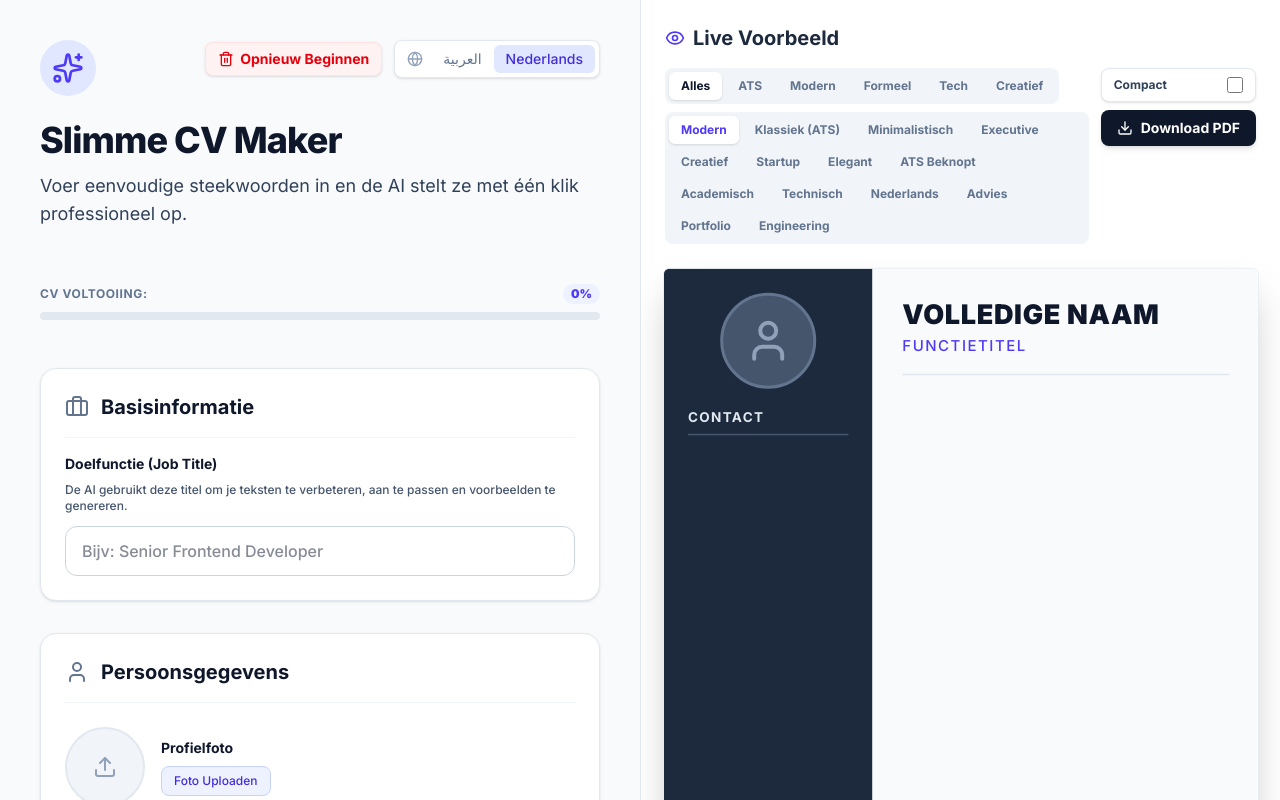
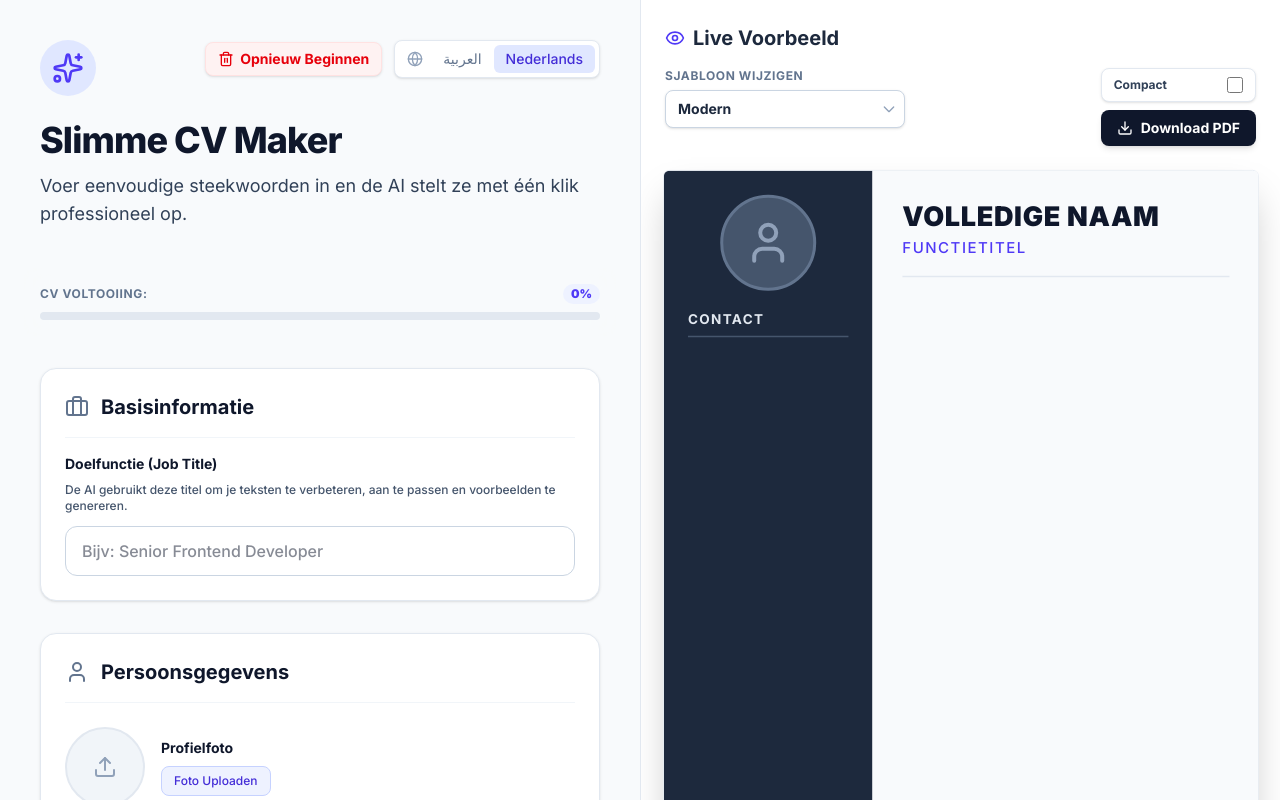
Before and after one commit to abdusari397-hue/ai-cv-builder, a Next.js app: page / in a window 1280 px wide. Built offline with nearby package versions, Linux system fonts and the light colour scheme.

Commit message:
style: replace template buttons with a compact dropdown selector to save space

```diff
--- a/src/components/CVPreview.tsx
+++ b/src/components/CVPreview.tsx
@@ -137,30 +137,30 @@ export default function CVPreview() {
           {t.livePreview}
         </h2>
         <div className="flex items-start justify-between gap-3">
-          <div className="flex-1 space-y-2">
-            <div className="flex flex-wrap items-center gap-1 bg-slate-100 p-1 rounded-lg w-fit">
-              {categories.map((category) => (
-                <button
-                  key={category.id}
-                  onClick={() => setActiveCategory(category.id)}
-                  className={`px-3 py-1.5 text-xs font-bold rounded-md transition-all ${activeCategory === category.id ? 'bg-white text-slate-900 shadow-sm' : 'text-slate-500 hover:text-slate-700'}`}
+          <div className="flex-1">
+            <div className="flex flex-col gap-1.5 w-full max-w-[240px]">
+              <label className="text-xs font-bold text-slate-500 uppercase tracking-wider">{t.changeTemplate || 'Change Template'}</label>
+              <div className="relative">
+                <select
+                  value={templateId}
+                  onChange={(e) => setTemplateId(e.target.value)}
+                  className="w-full bg-white border border-slate-300 rounded-lg px-3 py-2 pr-8 text-sm font-bold text-slate-800 outline-none focus:ring-2 focus:ring-indigo-500 focus:border-indigo-500 shadow-sm cursor-pointer appearance-none transition-all"
+                  dir={language === 'ar' ? 'rtl' : 'ltr'}
                 >
-                  {category.label}
-                </button>
-              ))}
-            </div>
-
-            {/* Template Switcher */}
-            <div className="flex flex-wrap items-center gap-1 bg-slate-100 p-1 rounded-lg">
-              {visibleTemplates.map((template) => (
-                <button
-                  key={template.id}
-                  onClick={() => setTemplateId(template.id)}
-                  className={`px-3 py-1.5 text-xs font-bold rounded-md transition-all ${templateId === template.id ? 'bg-white text-indigo-600 shadow-sm' : 'text-slate-500 hover:text-slate-700'}`}
-                >
-                  {template.label}
-                </button>
-              ))}
+                  {categories.filter(c => c.id !== 'all').map(category => (
+                    <optgroup key={category.id} label={category.label}>
+                      {templates.filter(temp => temp.category === category.id).map(template => (
+                        <option key={template.id} value={template.id}>
+                          {template.label}
+                        </option>
+                      ))}
+                    </optgroup>
+                  ))}
+                </select>
+                <div className={`absolute inset-y-0 ${language === 'ar' ? 'left-0 pl-2' : 'right-0 pr-2'} flex items-center pointer-events-none`}>
+                  <svg className="w-4 h-4 text-slate-400" fill="none" stroke="currentColor" viewBox="0 0 24 24"><path strokeLinecap="round" strokeLinejoin="round" strokeWidth="2" d="M19 9l-7 7-7-7"></path></svg>
+                </div>
+              </div>
             </div>
           </div>
 
--- a/src/lib/i18n/translations.ts
+++ b/src/lib/i18n/translations.ts
@@ -152,6 +152,7 @@ export const translations = {
     skillPrefix: "مهارة",
     startOver: "البدء من جديد",
     startOverConfirm: "هل أنت متأكد أنك تريد مسح جميع البيانات والبدء من جديد؟",
+    changeTemplate: "تغيير القالب",
   },
   nl: {
     appTitle: "Slimme CV Maker",
@@ -304,6 +305,7 @@ export const translations = {
     skillPrefix: "Vaardigheid",
     startOver: "Opnieuw Beginnen",
     startOverConfirm: "Weet je zeker dat je alle gegevens wilt wissen en opnieuw wilt beginnen?",
+    changeTemplate: "Sjabloon Wijzigen",
   }
 };
 
```
